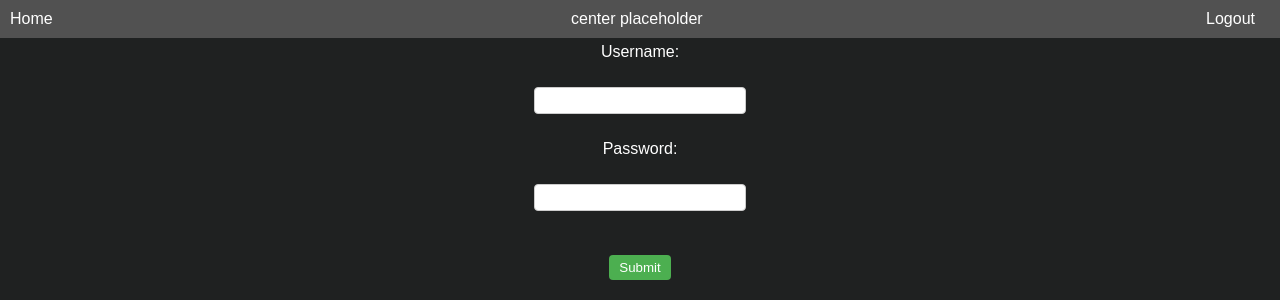
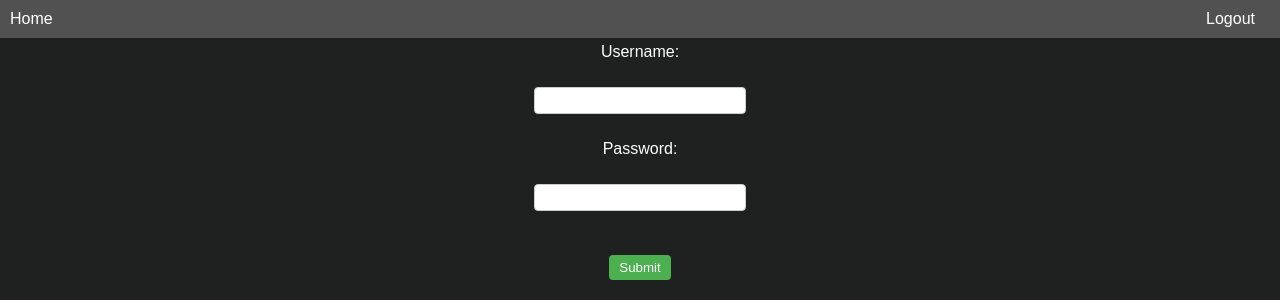
Before and after one commit to trwy7/minecraftmanager, a Flask app: page /login in a window 1280 px wide. Shown: the top 300 px of the page. Run offline with Flask 3, Linux system fonts and the light colour scheme; parts of the project's set-up code (start-up, migrations or seed data) failed here and were passed over; some libraries are stand-ins or nearby versions.

Commit message:
Remove the center placeholder

```diff
--- a/app/pages/templates/base.html
+++ b/app/pages/templates/base.html
@@ -16,7 +16,9 @@
         <div id="header-left">
             <a href="/dashboard" id="home-button" class="header-button">Home</a>
         </div>
-        <div id="header-center">center placeholder</div>
+        <div id="header-center">
+            <!-- something might go here at some point -->
+        </div>
         <div id="header-right">
             <a href="/logout" id="logout-button" class="header-button">Logout</a>
         </div>
```
